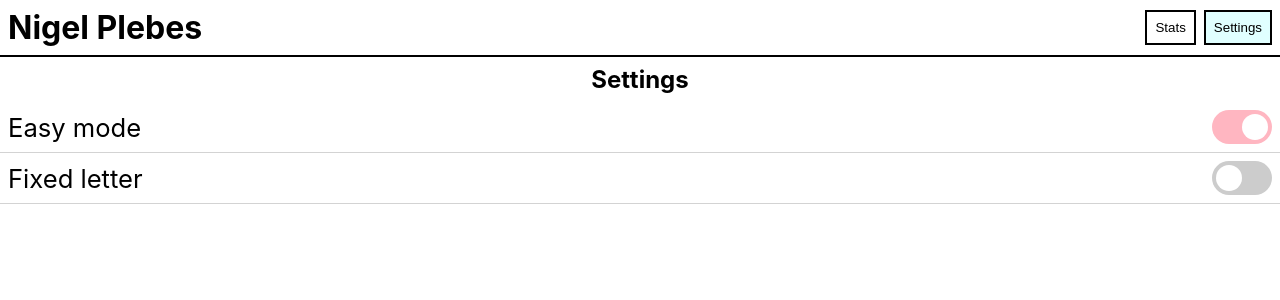
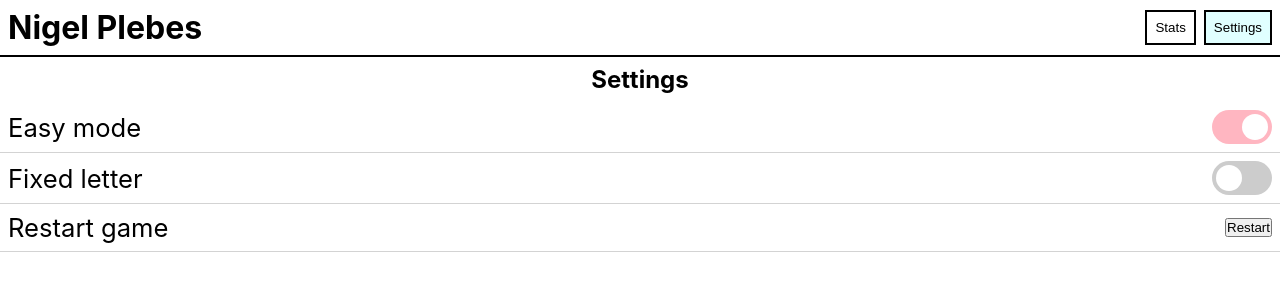
Before and after one commit to akflds/nigel-plebes, a React (Create React App) app: page / in a window 1280 px wide. Both pictures are taken after a click on the button "Settings". Shown: the top 300 px of the page. Built offline with nearby package versions, Linux system fonts and the light colour scheme.

Commit message:
store playing state in localstorage to remember word on refresh

```diff
--- a/src/App.js
+++ b/src/App.js
@@ -9,7 +9,7 @@ import words from "./data/allWords.min";
 
 function App() {
   // game state
-  const [gameWord] = useState(
+  const [gameWord, setGameWord] = useState(
     localStorage.getItem("gameWord")
       ? JSON.parse(localStorage.getItem("gameWord"))
       : words[Math.floor(Math.random() * words.length)]
@@ -20,7 +20,9 @@ function App() {
       ? JSON.parse(localStorage.getItem("foundWords"))
       : []
   );
-  const [playing, setPlaying] = useState(false);
+  const [playing, setPlaying] = useState(
+    localStorage.getItem("playing") ? localStorage.getItem("playing]") : false
+  );
 
   // game modes
   const [easyMode, setEasyMode] = useState(true);
@@ -30,13 +32,25 @@ function App() {
   const [showStats, setShowStats] = useState(false);
   const [showSettings, setShowSettings] = useState(false);
 
+  // store words and guesses in local storage
   useEffect(() => {
+    localStorage.removeItem("gameWord");
     localStorage.setItem("gameWord", JSON.stringify(gameWord));
   }, [gameWord]);
 
   useEffect(() => {
+    localStorage.removeItem("foundWords");
     localStorage.setItem("foundWords", JSON.stringify(foundWords));
   }, [foundWords]);
+
+  // reset game
+  useEffect(() => {
+    localStorage.setItem("playing", playing);
+    if (playing === false) {
+      setGameWord(words[Math.floor(Math.random() * words.length)]);
+      setFoundWords([]);
+    }
+  }, [playing]);
 
   return (
     <div className="App">
@@ -50,6 +64,7 @@ function App() {
         <Stats />
       ) : showSettings ? (
         <Settings
+          setPlaying={setPlaying}
           playing={playing}
           easyMode={easyMode}
           setEasyMode={setEasyMode}
--- a/src/components/Settings.jsx
+++ b/src/components/Settings.jsx
@@ -1,6 +1,7 @@
 import { useState } from "react";
 import styles from "./Settings.module.css";
 const Settings = ({
+  setPlaying,
   playing,
   easyMode,
   setEasyMode,
@@ -16,6 +17,10 @@ const Settings = ({
     } else {
       setState((curr) => !curr);
     }
+  };
+
+  const handleRestart = () => {
+    setPlaying(false);
   };
 
   return (
@@ -54,6 +59,10 @@ const Settings = ({
           <span className={`${styles.slider} ${styles.round}`}></span>
         </label>
       </div>
+      <div className={styles.setting}>
+        <p>Restart game</p>
+        <button onClick={handleRestart}>Restart</button>
+      </div>
     </div>
   );
 };
```
